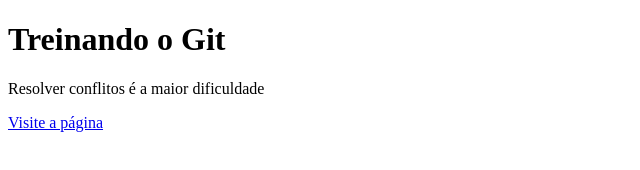
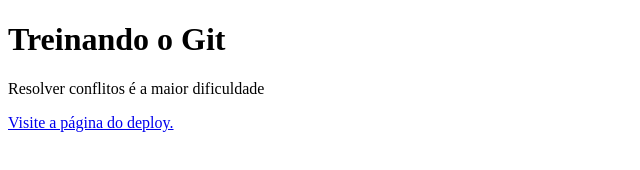
Before and after one commit to oruamy/treino-git, a plain HTML site: page index.html in a window 1280 px wide. Shown: the full height of the page, 0-640 px from the left. Drawn offline with Linux system fonts and the light colour scheme.

Commit message:
Nova retificação do link

```diff
--- a/index.html
+++ b/index.html
@@ -17,7 +17,7 @@
 
     </main>
     <footer>
-     <a href="https://oruamy/github.io/treino-git/">Visite a página</a>
+     <a href="https://oruamy.github.io/treino-git/">Visite a página do deploy.</a>
     </footer>
   </body>
 </html>
```
